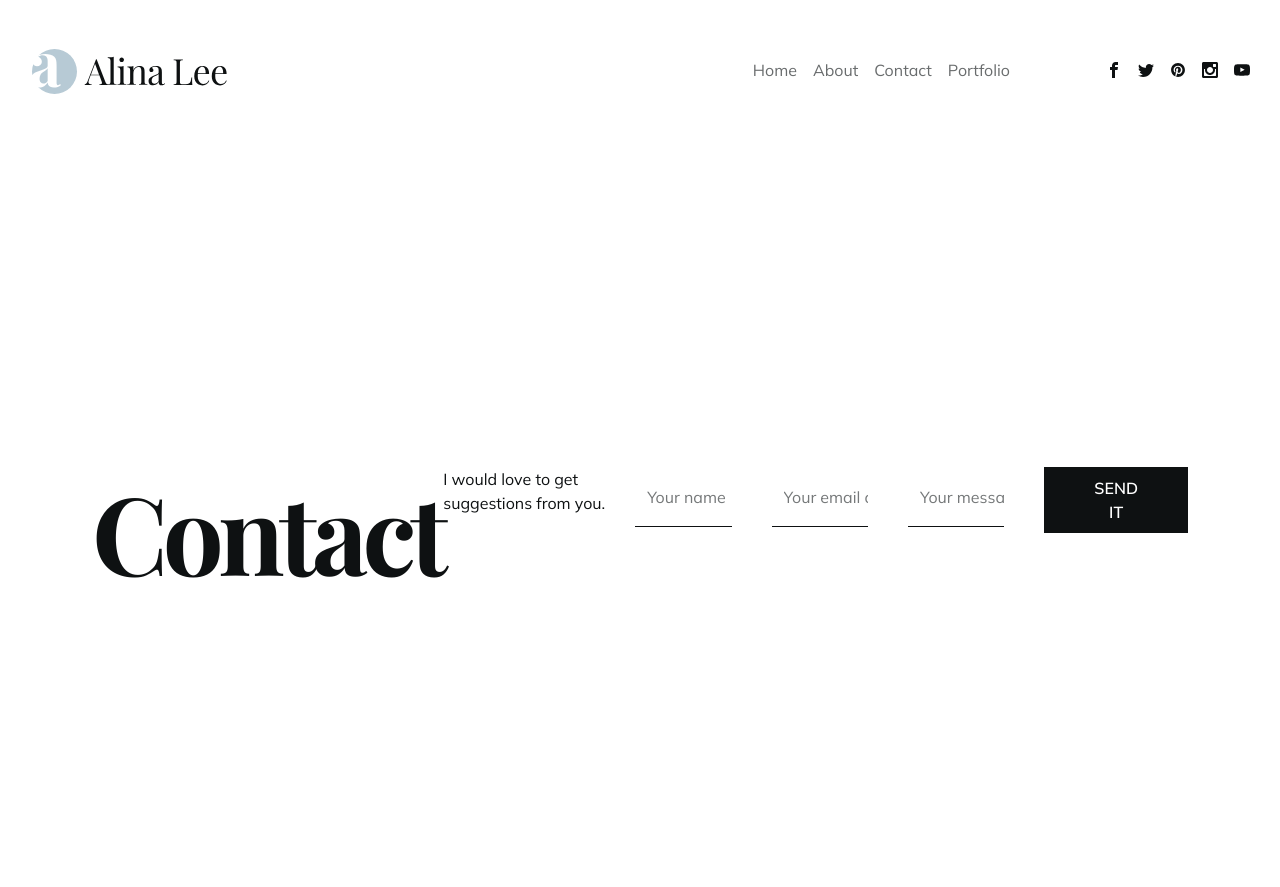
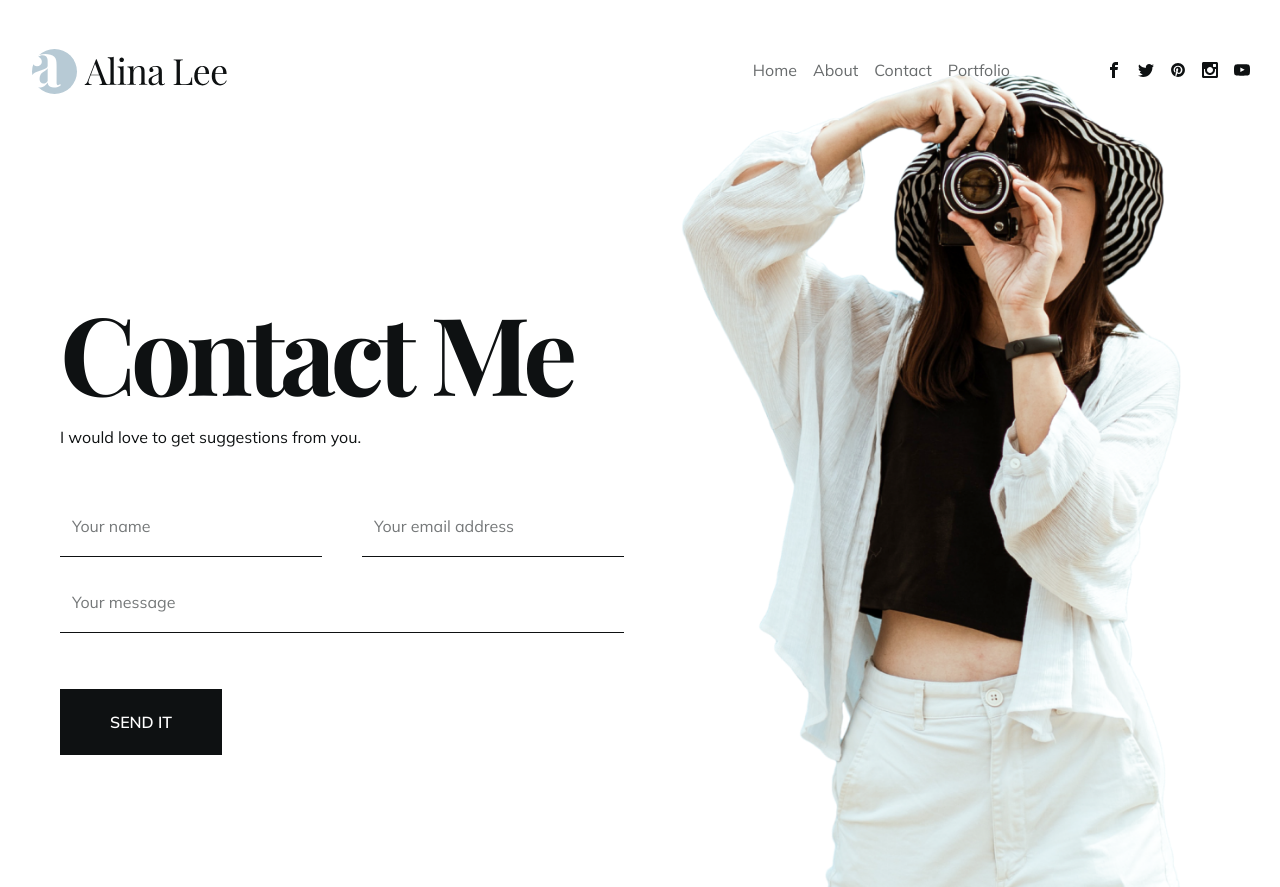
Before and after one commit to fed-v/react-photography-website, a React (Create React App) app: page /contact in a window 1280 px wide. Before the commit the page ends 800 px from the top, so only its background shows below. Built offline with nearby package versions, Linux system fonts and the light colour scheme; a web font is replaced by a local one.

Commit message:
Update Contact.js

```diff
--- a/src/pages/Contact.js
+++ b/src/pages/Contact.js
@@ -7,14 +7,16 @@ const Contact = () => {
   return <section className='section'>
     <div className='container mx-auto h-full'>
 
-      <div className='flex flex-col lg:flex-row h-full items-center justify-start pt-36 gap-x-8 text-center lg:text-left '>
+      <div className='flex flex-col lg:flex-row h-full items-center justify-start pt-36 gap-x-8 text-center lg:text-left'>
 
         {/* bg */}
-        <div></div>
+        <div className='hidden lg:flex bg-[#eef7f9] absolute bottom-0 right-0 top-72 z-10'>
+
+        </div>
 
         {/* text & form*/}
-        <div className='lg:flex lg:pt-32 px-4'>
-          <h1 className='h1'>Contact</h1>
+        <div className='lg:flex-1 lg:pt-32 px-4'>
+          <h1 className='h1'>Contact me</h1>
           <p className='mb-12'>I would love to get suggestions from you.</p>
 
           {/* form */}
@@ -22,15 +24,15 @@ const Contact = () => {
             <div className='flex gap-x-10'>
               <input type='text' placeholder='Your name' className='outline-none border-b border-b-primary h-[60px] bg-transparent font-secondary w-full pl-3 placeholder:text-[#757879]' />
               <input type='email' placeholder='Your email address' className='outline-none border-b border-b-primary h-[60px] bg-transparent font-secondary w-full pl-3 placeholder:text-[#757879]' />
-              <input type='text' placeholder='Your message' className='outline-none border-b border-b-primary h-[60px] bg-transparent font-secondary w-full pl-3 placeholder:text-[#757879]' />
-              <button className='btn mb-[30px] mx-auto lg:mx-0 self-start'>Send it</button>
             </div>
+            <input type='text' placeholder='Your message' className='outline-none border-b border-b-primary h-[60px] bg-transparent font-secondary w-full pl-3 placeholder:text-[#757879]' />
+            <button className='btn mb-[30px] mx-auto mt-10 lg:mx-0 self-start'>Send it</button>
           </form>
         </div>
 
         {/* image */}
         <div className='lg:flex-1'>
-          <img src={WomanImg} alt='' />
+          <img src={WomanImg} alt='woman' title='woman' />
         </div>
 
       </div>
```
